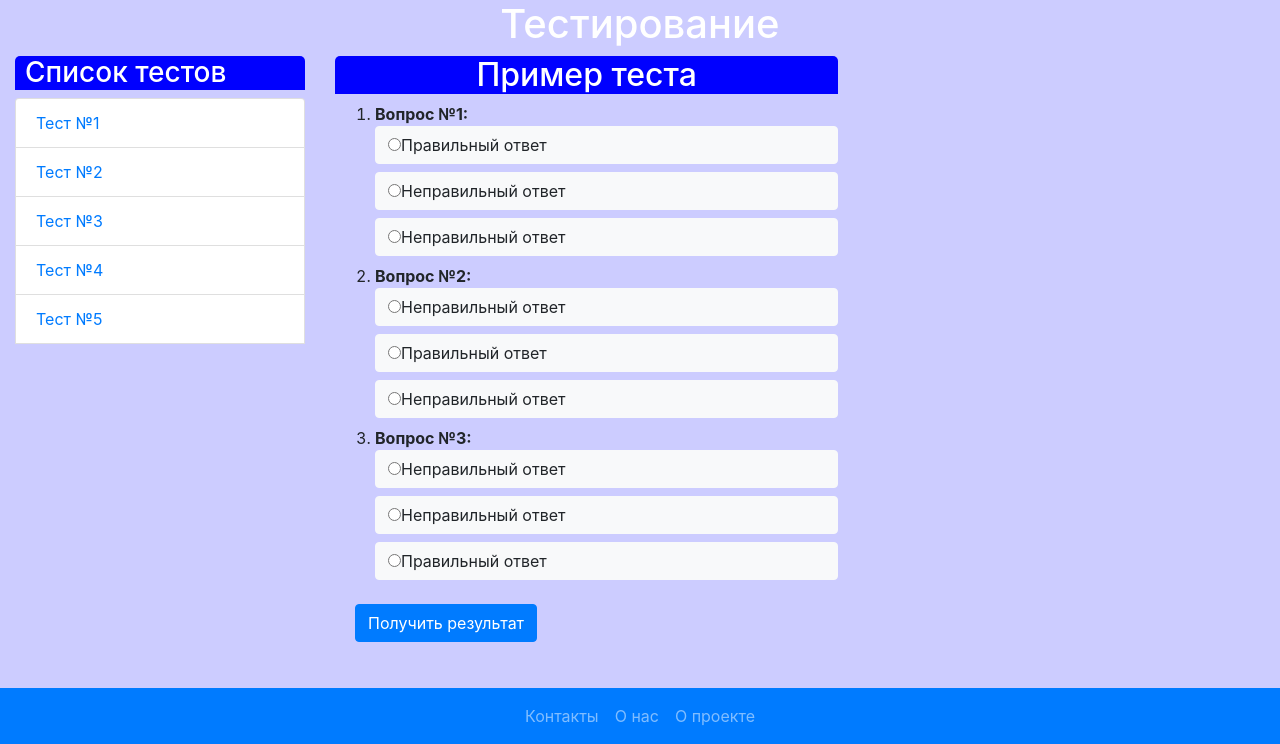
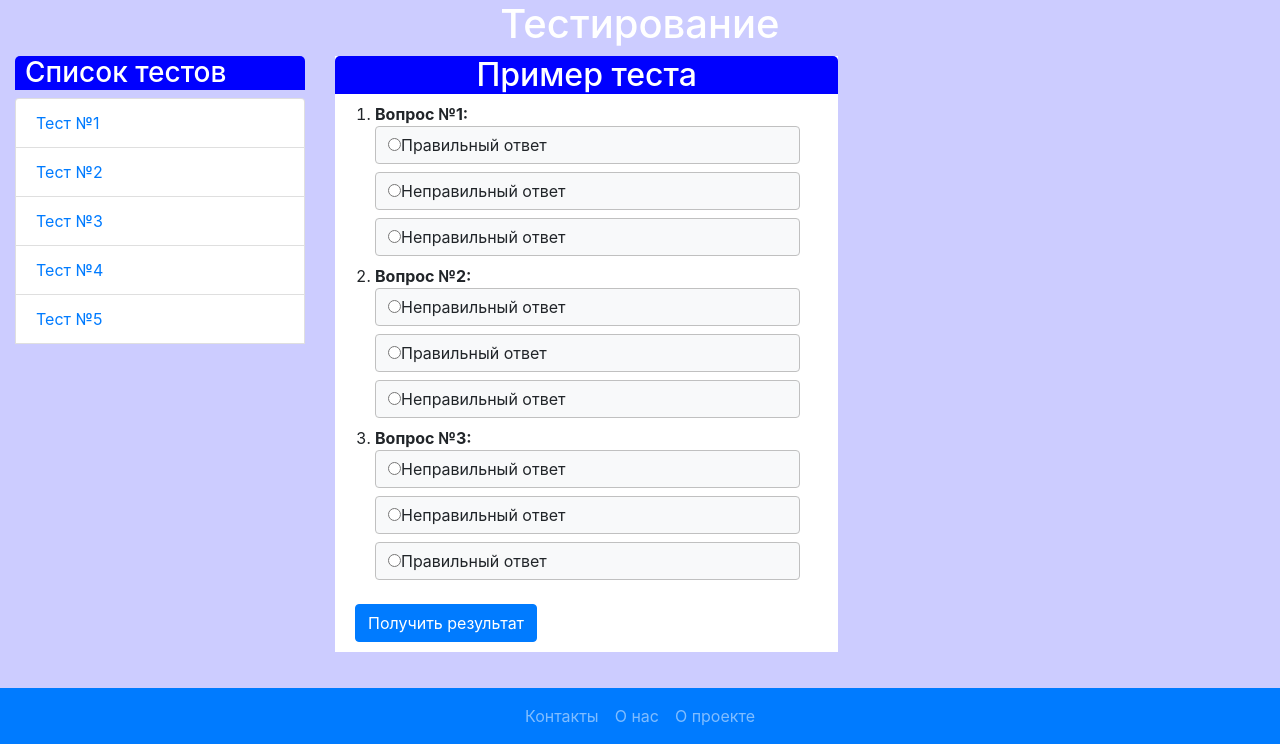
Before and after one commit to earth1rock/y4ebnoe_posobie, a PHP site: page /test.php in a window 1280 px wide. Shown: the part 56-800 px from the top of the page. Run offline with PHP 8.4, Linux system fonts and the light colour scheme; some libraries are stand-ins or nearby versions.

Commit message:
Форма с тестами

```diff
--- a/test.php
+++ b/test.php
@@ -90,9 +90,11 @@ require_once("header.php");
         <style>
         span.quest {font-weight: bold;}
         h2.title_test {background-color: blue; color: white; text-align: center; border-radius: 5px 5px 0 0;}
-        label.radiobt {text-align: left;}
+        label {}
+        label.radiobt {text-align: left; border: 1px solid silver;}
+        .back {background-color: white;}
         </style>
-
+        <div class="back">
         <h2 class="title_test"><script>document.write(title)</script></h2>
         <form name="quiz">
         <ol>
@@ -103,7 +105,7 @@ require_once("header.php");
 
            document.writeln('<li><span class="quest">' + question.text + '</span><br/>');
            for(var i in question.answers) {
-            document.writeln('<label class="btn btn-light radiobt col-lg-12"><input type=radio name="option' + idx + '" value="' + i +
+            document.writeln('<label class="btn btn-light radiobt col-lg-11"><input type=radio name="option' + idx + '" value="' + i +
             '" onClick="Engine(' + q + ', this.value)">' + question.answers[i] + '</label><br/>');
         }
         }
@@ -111,6 +113,7 @@ require_once("header.php");
         </ol>
         <input type="button" class="btn btn-primary butcheck" onClick="Score()" value="Получить результат" />
         </form>
+    </div>
         </div>
     </div>
     </div>
```
Also changed, not shown: 1 other file.
